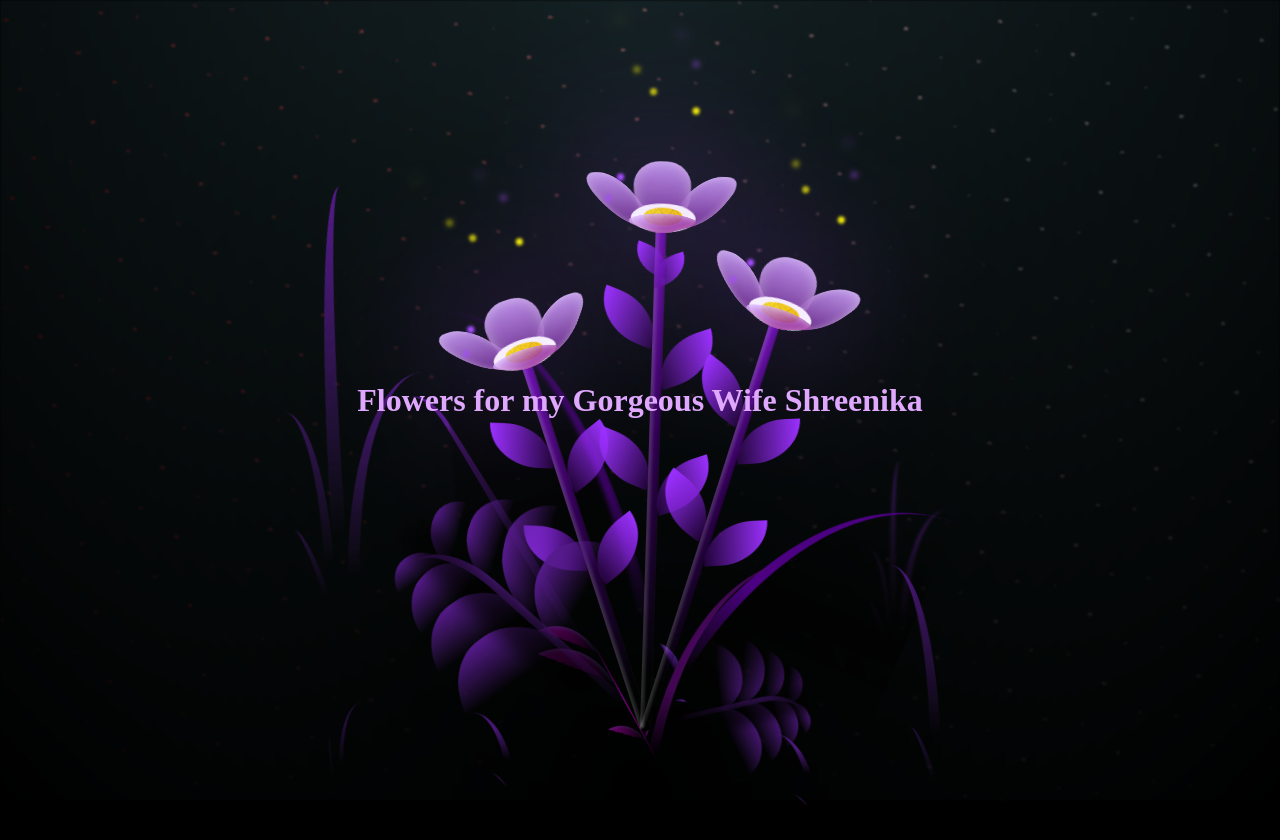
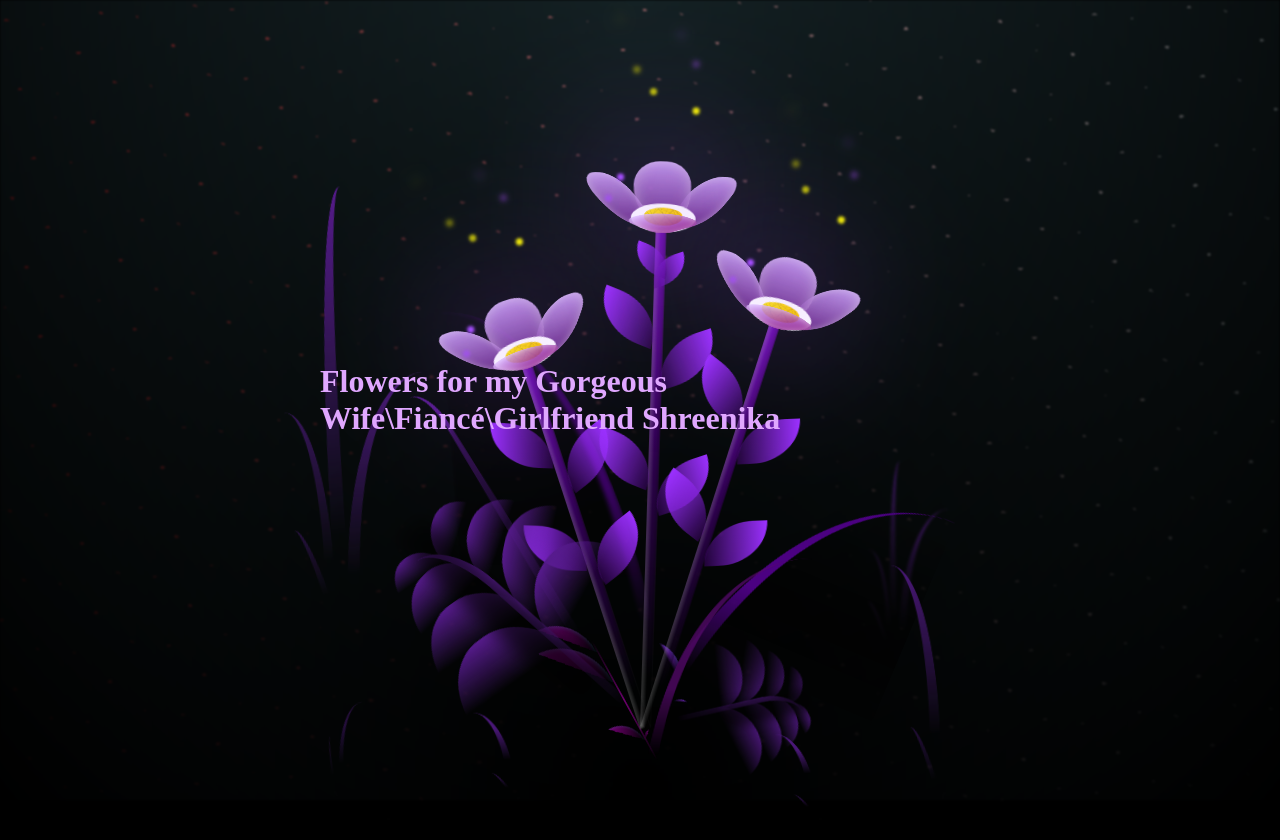
Before and after one commit to S10nks/Projects, a plain HTML site: page Flowers/flowers-p.html in a window 1280 px wide. Drawn offline with Linux system fonts and the light colour scheme.

Commit message:
Update flowers-p.html

```diff
--- a/Flowers/flowers-p.html
+++ b/Flowers/flowers-p.html
@@ -1312,7 +1312,7 @@ body {
       </div>
     </div>
 
-    <h1>Flowers for my Gorgeous Wife Shreenika</h1>
+    <h1>Flowers for my Gorgeous Wife\Fiancé\Girlfriend Shreenika</h1>
 
     <style>
       h1 {
@@ -1338,4 +1338,5 @@ body {
     </script>
   </body>
 
+
 </html>
```
